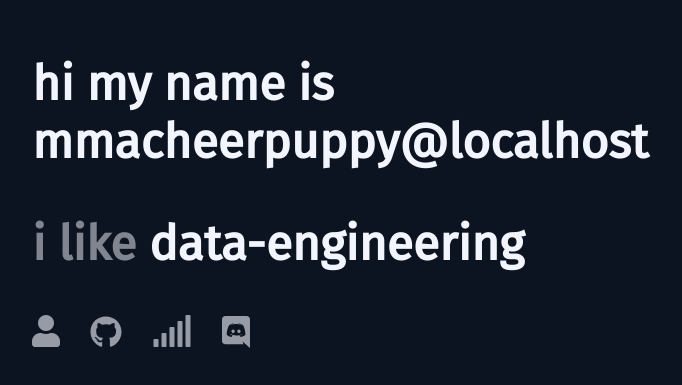
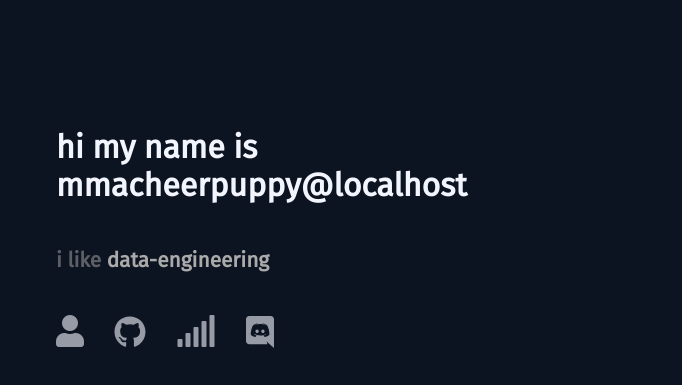
Before and after one commit to caldempsey/mmacheerpuppy.io, a React (Create React App) app: page / in a window 1280 px wide. Shown: the part 369-754 px from the top of the page, without its empty margins (8-690 px from the left). Built offline with nearby package versions, Linux system fonts and the light colour scheme; no server answers.

Commit message:
changed flexbox overflow

```diff
--- a/src/domain/root/views/HomeView.jsx
+++ b/src/domain/root/views/HomeView.jsx
@@ -60,7 +60,7 @@ export default function HomeView(props) {
           margin: 'auto',
           height: '100%',
           width: '100%',
-          padding: '2.5rem',
+          padding: '4rem',
           flexDirection: 'column',
           justifyContent: 'flex-end',
           boxSizing: 'border-box',
@@ -69,14 +69,14 @@ export default function HomeView(props) {
         }}
       >
         <section>
-          <h1>
+          <h1 className="title">
             hi my name is
             <p /> mmacheerpuppy@
             <span>{hostDetails.ip}</span>
           </h1>
         </section>
         <section>
-          <h2>
+          <h2 className="subtitle">
             <span className="faded"> i like&nbsp;</span>
             <ThingsRotation things={thingsILike} />
           </h2>
--- a/src/domain/root/views/styles.css
+++ b/src/domain/root/views/styles.css
@@ -2,6 +2,18 @@
   background-color: rgb(13, 20, 33);
   height: 100vh;
   width: 100%;
+}
+
+.title {
+  font-size: 2rem;
+  margin-bottom: 24px;
+  word-wrap: break-word;
+}
+
+.subtitle {
+  font-size: 1.3rem;
+  margin-bottom: 24px;
+  color: #aaa;
 }
 
 .opacityText {
@@ -10,7 +22,6 @@
 
 section {
   font-size: 2rem;
-  margin-bottom: 24px;
   color: #f2f5fd;
   padding-bottom: 1.2rem;
 }
```
